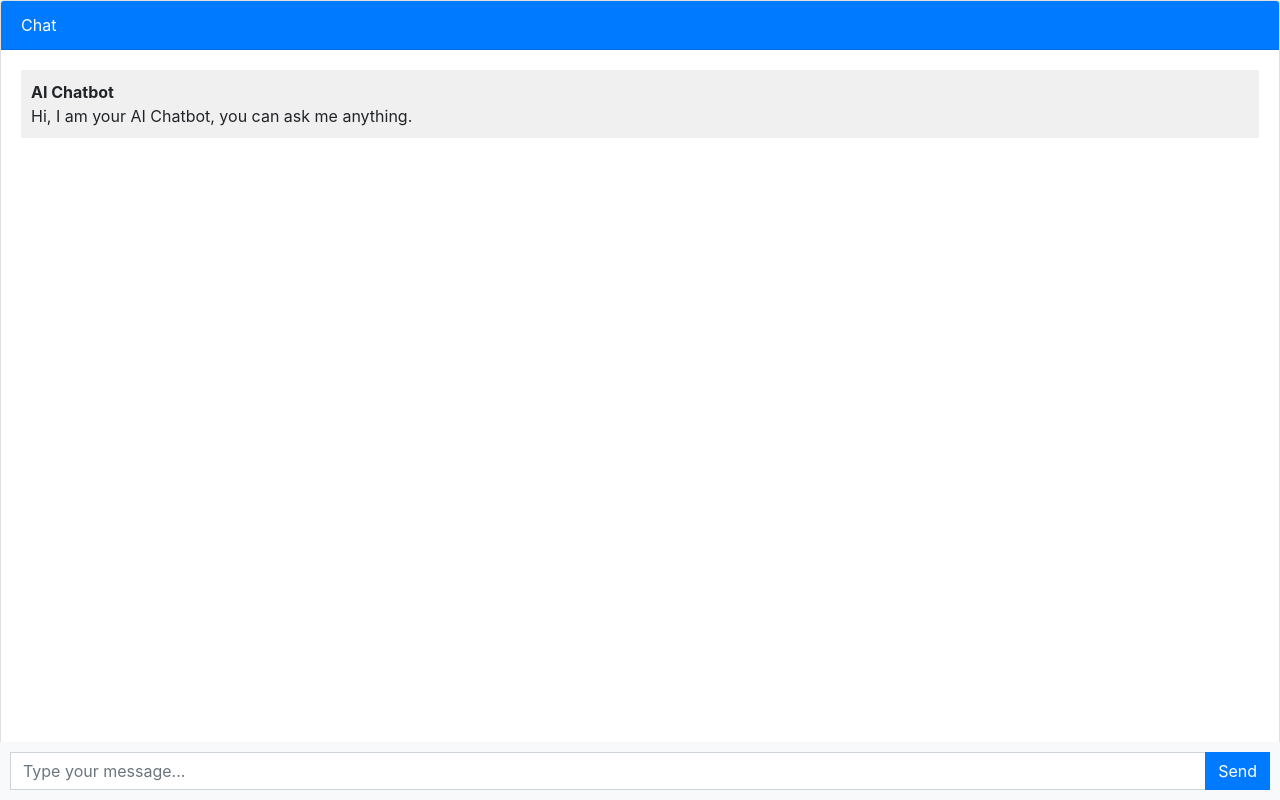
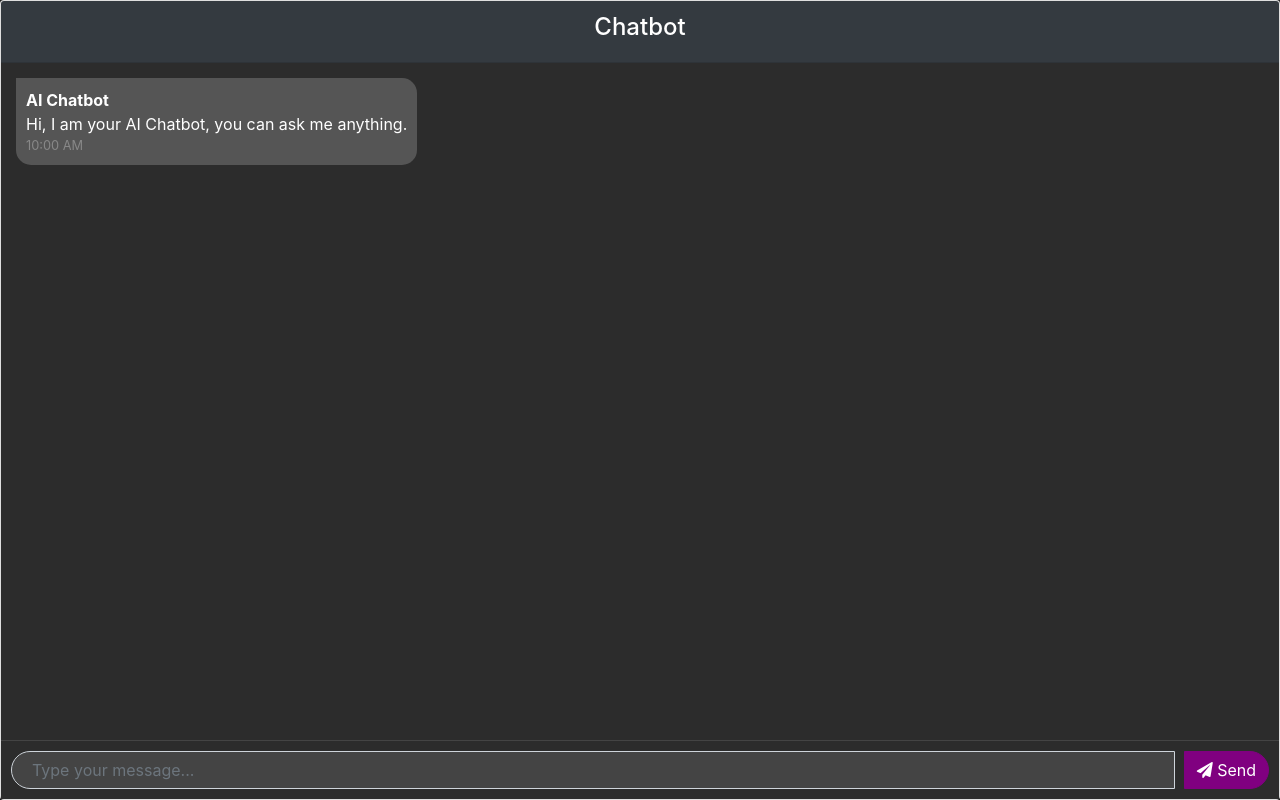
Before and after one commit to Karush2807/ChatterBox, a Django app: template dj_chatbot/templates/bot_chat.html in a window 1280 px wide. Run offline with Django 5.2, Linux system fonts and the light colour scheme; the template is opened without the code that fills it, so the values that code supplies are empty; some libraries are stand-ins or nearby versions.

Commit message:
added, views.py and urls.py file and enhanced webpage

```diff
--- /dev/null
+++ b/dj_chatbot/chatbot/urls.py
@@ -0,0 +1,9 @@
+#all the urls will be configured here for the project
+
+from django.urls import path
+from django.contrib import admin
+from . import views
+
+urlpatterns = [
+    path('', views.chatbot, name='chatbot')
+]
--- a/dj_chatbot/chatbot/views.py
+++ b/dj_chatbot/chatbot/views.py
@@ -1,3 +1,6 @@
 from django.shortcuts import render
+from django.http import HttpResponse
+# Create your views here.
 
-# Create your views here.
+def chatbot(request):
+    return render(request, 'bot_chat.html')
--- a/dj_chatbot/dj_chatbot/urls.py
+++ b/dj_chatbot/dj_chatbot/urls.py
@@ -1,22 +1,7 @@
-"""
-URL configuration for dj_chatbot project.
-
-The `urlpatterns` list routes URLs to views. For more information please see:
-    https://docs.djangoproject.com/en/5.0/topics/http/urls/
-Examples:
-Function views
-    1. Add an import:  from my_app import views
-    2. Add a URL to urlpatterns:  path('', views.home, name='home')
-Class-based views
-    1. Add an import:  from other_app.views import Home
-    2. Add a URL to urlpatterns:  path('', Home.as_view(), name='home')
-Including another URLconf
-    1. Import the include() function: from django.urls import include, path
-    2. Add a URL to urlpatterns:  path('blog/', include('blog.urls'))
-"""
 from django.contrib import admin
-from django.urls import path
+from django.urls import path, include
 
 urlpatterns = [
     path("admin/", admin.site.urls),
+    path('', include('chatbot.urls'))
 ]
--- a/dj_chatbot/dj_chatbot/views.py
+++ b/dj_chatbot/dj_chatbot/views.py
@@ -0,0 +1 @@
+#here all the logic portion will come of the backend
--- a/dj_chatbot/templates/base.html
+++ b/dj_chatbot/templates/base.html
@@ -5,15 +5,16 @@
     <meta name="viewport" content="width=device-width, initial-scale=1, shrink-to-fit=no">
     <title>{% block title %}{% endblock %}</title>
     <link rel="stylesheet" href="https://stackpath.bootstrapcdn.com/bootstrap/4.3.1/css/bootstrap.min.css">
+    <link rel="stylesheet" href="https://cdnjs.cloudflare.com/ajax/libs/font-awesome/5.15.3/css/all.min.css">
 
     {% block styles %}
 
+    {% endblock %}
 
-    {% endblock %}
 </head>
 
 <body>
-    {% block content %} <!--parent block created with name conntent -->
+    {% block content %}
 
 
     {% endblock %}
@@ -22,7 +23,7 @@
     <script src="https://cdnjs.cloudflare.com/ajax/libs/popper.js/1.14.7/umd/popper.min.js"></script>
     <script src="https://stackpath.bootstrapcdn.com/bootstrap/4.3.1/js/bootstrap.min.js"></script>
 
-    {% block scripts %} <!--parent block created with name conntent -->
+    {% block scripts %}
 
 
     {% endblock %}
--- a/dj_chatbot/templates/bot_chat.html
+++ b/dj_chatbot/templates/bot_chat.html
@@ -1,111 +1,127 @@
 {% extends 'base.html' %}
 
+{% block title %}Chatbot{% endblock %}
+
 {% block styles %}
-
 <style>
     body, html {
         height: 100%;
+        background-color: #1e1e1e; /* Dark background */
+        color: #ffffff; /* Light text */
+    }
+
+    .chat-container {
+        display: flex;
+        flex-direction: column;
+        height: 100vh;
+    }
+
+    .card {
+        flex-grow: 1;
+        display: flex;
+        flex-direction: column;
     }
 
     .messages-box {
-        flex: 1;
+        flex-grow: 1;
         overflow-y: auto;
+        padding: 15px;
+        background-color: #2c2c2c; /* Darker background for messages box */
     }
 
     .messages-list {
-        padding-left: 0;
+        padding: 0;
+        margin: 0;
+        list-style: none;
     }
 
     .message {
+        display: flex;
         margin-bottom: 15px;
-        list-style: none;
     }
 
     .message-text {
         padding: 10px;
-        border-radius: 5px;
+        border-radius: 15px;
+        max-width: 70%;
+        position: relative;
     }
 
-    .sent {
-        background-color: #dcf8c6;
-        align-self: flex-end;
+    .message .message-sender {
+        font-weight: bold;
     }
 
-    .received {
-        background-color: #f1f0f0;
+    .message .message-time {
+        font-size: 0.8rem;
+        color: #888888;
+    }
+
+    .message.sent .message-text {
+        background-color: #3d3d3d; /* Darker background for sent messages */
+        align-self: flex-end;
+        border-top-right-radius: 0;
+    }
+
+    .message.received .message-text {
+        background-color: #555555; /* Darker background for received messages */
         align-self: flex-start;
+        border-top-left-radius: 0;
     }
 
     .message-form {
         display: flex;
-        position: fixed;
-        bottom: 0;
-        left: 0;
-        right: 0;
         padding: 10px;
-        background-color: #f8f9fa;
+        background-color: #2c2c2c; /* Darker background for message form */
+        border-top: 1px solid #444444; /* Darker border color */
     }
 
     .message-input {
-        flex: 1;
-        border-radius: 0;
-        border-right: none;
+        flex-grow: 1;
+        border-radius: 30px;
+        padding: 10px 20px;
+        background-color: #444444; /* Darker background for input */
+        color: #ffffff; /* Light text */
     }
 
     .btn-send {
-        border-radius: 0;
+        border-radius: 30px;
+        margin-left: 10px;
+        background-color: #800080; /* Purple accent color for send button */
+        border-color: #800080;
     }
 
-    .chat-container {
-        height: 100%;
-        display: flex;
-        flex-direction: column;
+    .btn-send:hover {
+        background-color: #6a006a; /* Darker purple accent color on hover */
+        border-color: #6a006a;
     }
 </style>
-
 {% endblock %}
-
 
 {% block content %}
 <div class="chat-container">
-
-    <div class="card flex-grow-1">
-    <div class="card-header bg-primary text-white">Chat</div>
+    <div class="card">
+        <div class="card-header bg-dark text-white text-center"> <!-- Dark header -->
+            <h4>Chatbot</h4>
+        </div>
         <div class="card-body messages-box">
-
-    <ul class="list-unstyled messages-list">
-
+            <ul class="messages-list">
                 <li class="message received">
                     <div class="message-text">
-
-            <div class="message-sender">
-                <b>AI Chatbot</b>
-            </div>
-
-            <div class="message-content">
-                Hi, I am your AI Chatbot, you can ask me anything.
-            </div>
-
+                        <div class="message-sender">AI Chatbot</div>
+                        <div class="message-content">Hi, I am your AI Chatbot, you can ask me anything.</div>
+                        <div class="message-time">10:00 AM</div>
                     </div>
                 </li>
-
             </ul>
-
-    </div>
-    <br><br>
-    <br><br>
-    <br><br>
         </div>
         <form class="message-form">
-    {%csrf_token%}
             <div class="input-group">
                 <input type="text" class="form-control message-input" placeholder="Type your message...">
                 <div class="input-group-append">
-    <button type="submit" class="btn btn-primary btn-send">Send</button>
+                    <button type="submit" class="btn btn-primary btn-send"><i class="fas fa-paper-plane"></i> Send</button>
                 </div>
             </div>
         </form>
     </div>
-
-
+</div>
 {% endblock %}
```
Lines whose indentation alone changed are shown as unchanged.
